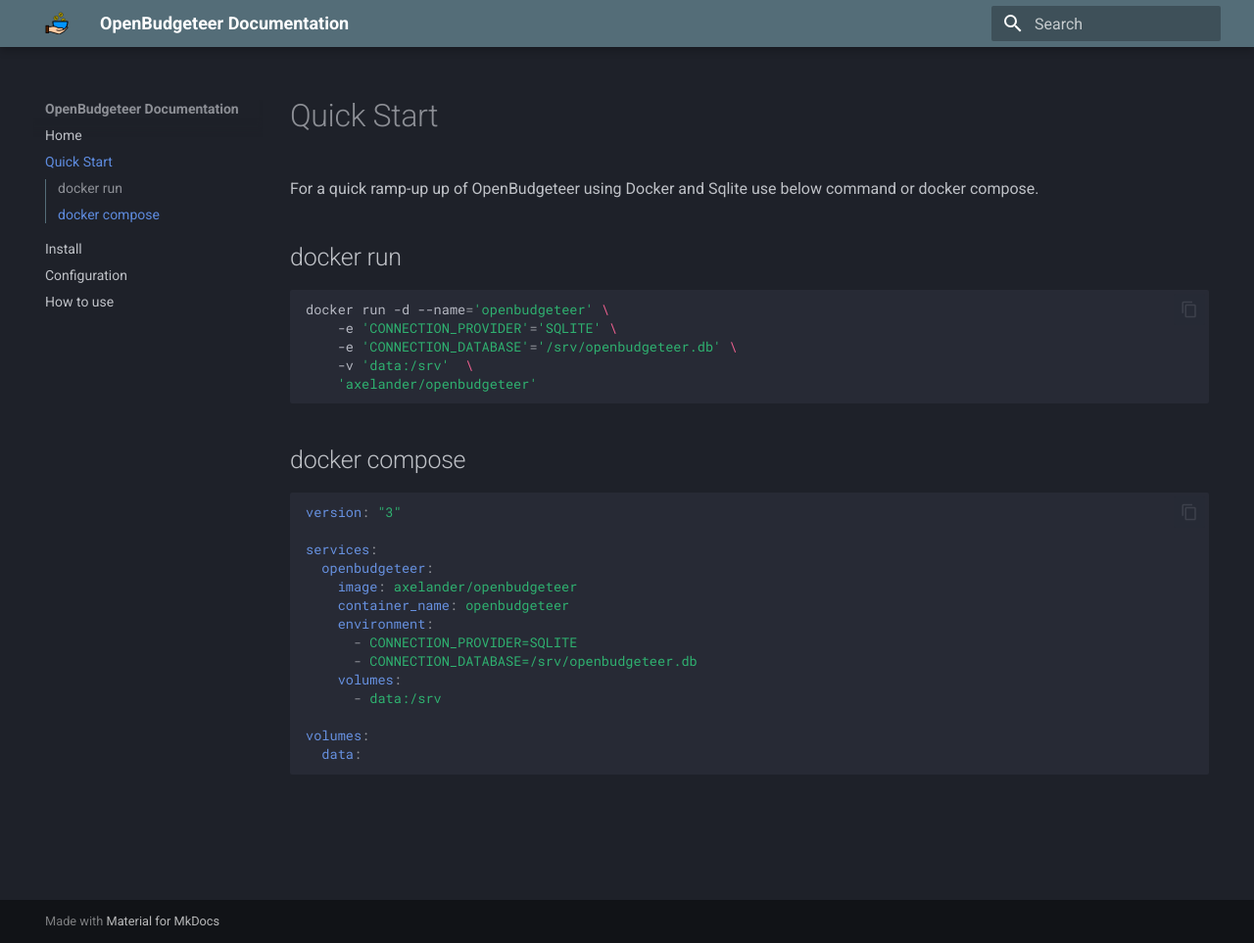
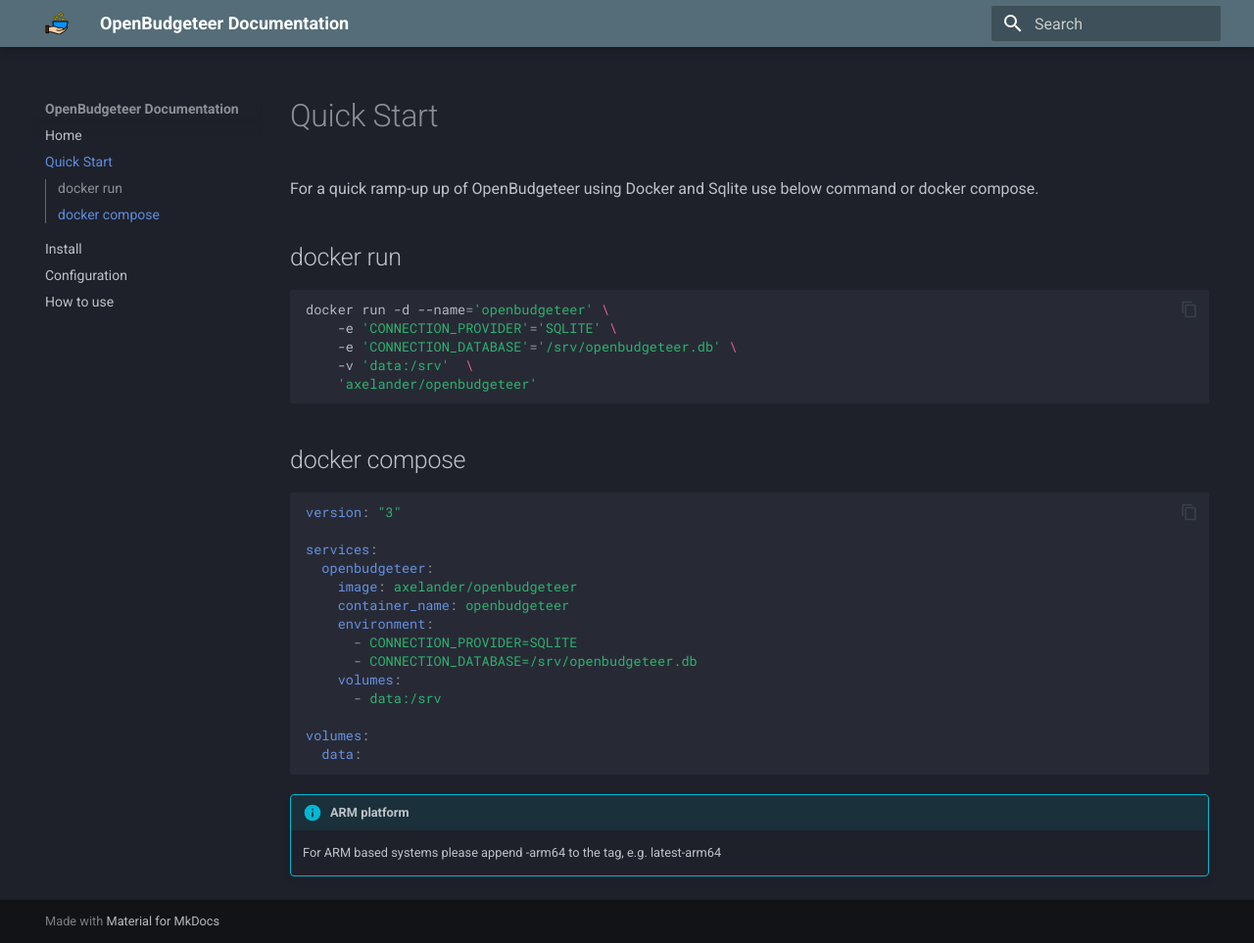
Before and after one commit to TheAxelander/theaxelander.github.io, an MkDocs documentation site: the page built from docs/quick-start.md, in a window 1280 px wide and 963 px high. Shown: the whole window at 98% size. Built offline with MkDocs 1.6.1 and Material for MkDocs 9.7.7, drawn with Linux system fonts in a browser that asks for light colours; the version menu is left out.

Commit message:
Add remark for arm64 docker image

````diff
--- a/docs/quick-start.md
+++ b/docs/quick-start.md
@@ -30,3 +30,7 @@
 volumes:
   data:
 ```
+
+!!! info "ARM platform"
+
+    For ARM based systems please append -arm64 to the tag, e.g. latest-arm64
````
